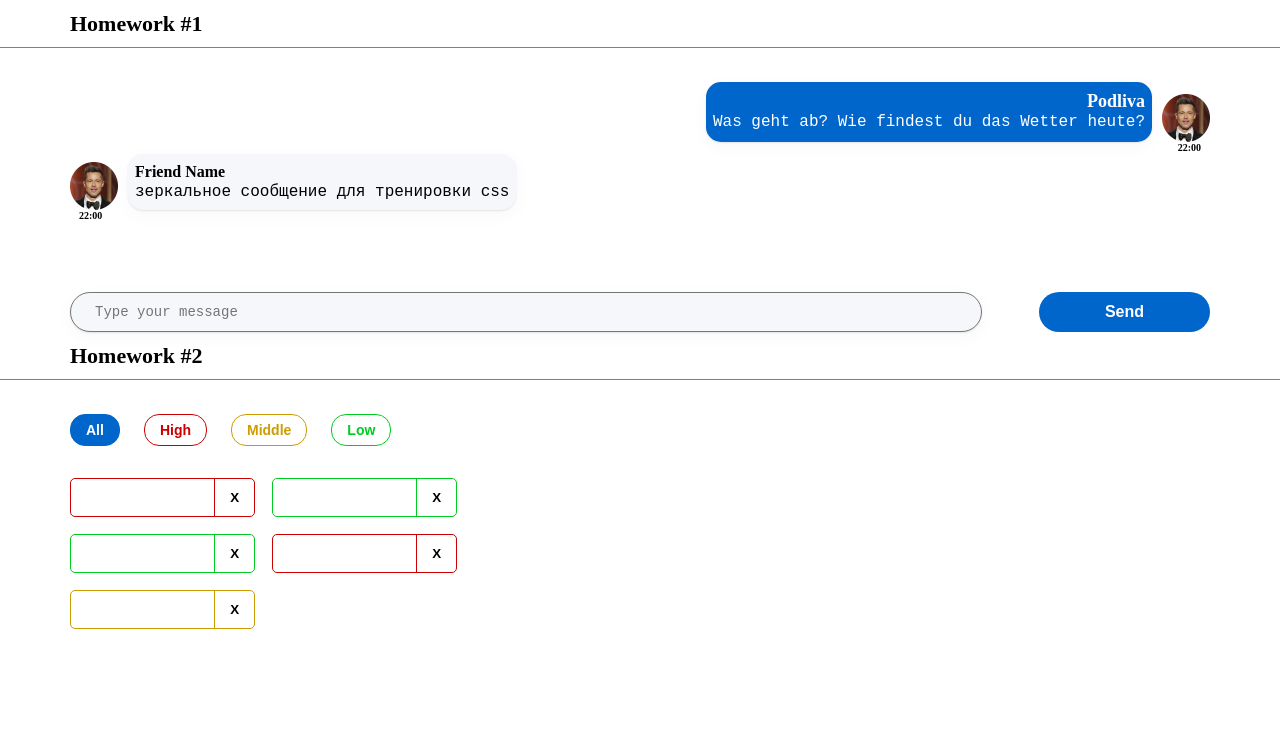
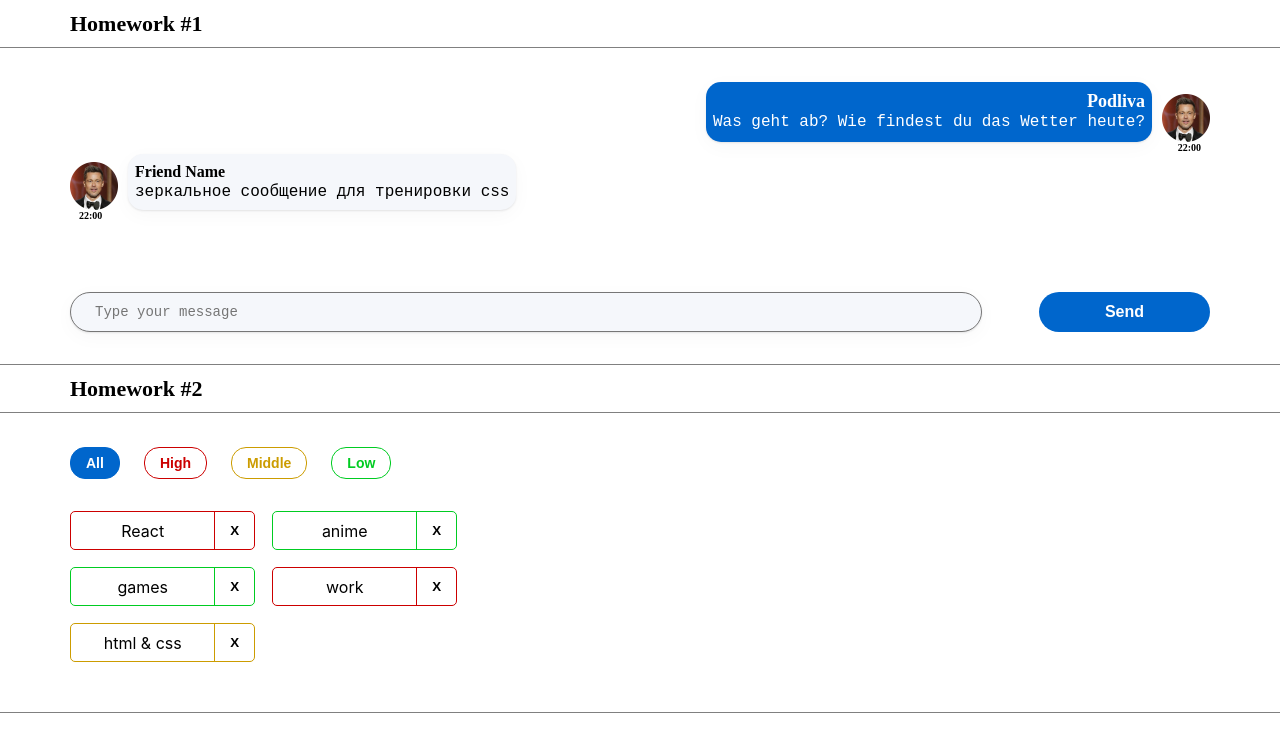
Before and after one commit to BanzoPapperlapapp/hws2, a React (Create React App) app: page / in a window 1280 px wide. Shown: the top 752 px of the page. Built offline with nearby package versions, Linux system fonts and the light colour scheme.

Commit message:
hw2 completed

```diff
--- a/src/s1-main/App.module.css
+++ b/src/s1-main/App.module.css
@@ -6,8 +6,10 @@
 }
 
 .hw {
-    padding: 34px 70px 0 70px;
+    padding: 34px 70px 32px 70px;
     min-width: 100%;
+    min-height: 300px;
+    border-bottom: 1px solid gray;
 }
 
 .hwTitle {
--- a/src/s2-homeworks/hw02/HW2.tsx
+++ b/src/s2-homeworks/hw02/HW2.tsx
@@ -17,16 +17,16 @@
 * */
 
 // types
-export type AffairPriorityType = any // need to fix any
+export type AffairPriorityType = 'high' | 'middle' | 'low'// need to fix any
 export type AffairType = {
-    _id: any // need to fix any
-    name: any // need to fix any
+    _id: number // need to fix any
+    name: string // need to fix any
     priority: AffairPriorityType
 }
 export type FilterType = 'all' | AffairPriorityType
 
 // constants
-const defaultAffairs: any = [ // need to fix any
+const defaultAffairs: AffairType[] = [ // need to fix any
     {_id: 1, name: 'React', priority: 'high'}, // студенты могут изменить содержимое name и количество элементов в массиве, ...priority не менять!
     {_id: 2, name: 'anime', priority: 'low'},
     {_id: 3, name: 'games', priority: 'low'},
@@ -35,23 +35,20 @@
 ]
 
 // pure helper functions
-export const filterAffairs = (affairs: any, filter: any): any => { // need to fix any
-
-
-    return affairs // need to fix
+export const filterAffairs = (affairs: AffairType[], filter: FilterType): AffairType[] => { // need to fix any
+    return filter === 'all' ? affairs : affairs.filter(a => a.priority === filter) // need to fix
 }
-export const deleteAffair = (affairs: any, _id: any): any => { // need to fix any
-
-    return affairs // need to fix
+export const deleteAffair = (affairs: AffairType[], _id: number): AffairType[] => { // need to fix any
+    return affairs.filter(a => a._id !== _id) // need to fix
 }
 
 function HW2() {
-    const [affairs, setAffairs] = useState<any>(defaultAffairs) // need to fix any
+    const [affairs, setAffairs] = useState<AffairType[]>(defaultAffairs) // need to fix any
     const [filter, setFilter] = useState<FilterType>('all')
 
     const filteredAffairs = filterAffairs(affairs, filter)
-    const deleteAffairCallback = (_id: any) => { // need to fix any
-        // need to fix
+    const deleteAffairCallback = (_id: number) => { // need to fix any
+        setAffairs(deleteAffair(affairs,_id))
     }
 
     return (
--- a/src/s2-homeworks/hw02/affairs/Affairs.tsx
+++ b/src/s2-homeworks/hw02/affairs/Affairs.tsx
@@ -1,28 +1,20 @@
-import React from 'react'
+import React, {Dispatch, SetStateAction} from 'react'
 import Affair from './affair/Affair'
 import {AffairType, FilterType} from '../HW2'
 import s from './Affairs.module.css'
 
 type AffairsPropsType = {
-    data: any // need to fix any
-    setFilter: any
-    deleteAffairCallback: any
+    data: AffairType[] // need to fix any
+    setFilter: Dispatch<SetStateAction<FilterType>>
+    deleteAffairCallback: (_id: number) => void
     filter: FilterType
 }
 
 function Affairs(props: AffairsPropsType) {
-    const setAll = () => {
-        // need to fix
-    }
-    const setHigh = () => {
-        // need to fix
-    }
-    const setMiddle = () => {
-        // need to fix
-    }
-    const setLow = () => {
-        // need to fix
-    }
+    const setAll = () => props.setFilter('all')
+    const setHigh = () => props.setFilter('high')
+    const setMiddle = () => props.setFilter('middle')
+    const setLow = () => props.setFilter('low')
 
     const cnAll = s.button + ' ' + s.all + (props.filter === 'all' ? ' ' + s.active : '')
     const cnHigh = s.button + ' ' + s.high + (props.filter === 'high' ? ' ' + s.active : '')
--- a/src/s2-homeworks/hw02/affairs/affair/Affair.tsx
+++ b/src/s2-homeworks/hw02/affairs/affair/Affair.tsx
@@ -6,13 +6,11 @@
 type AffairPropsType = {
     // key не нужно типизировать
     affair: AffairType
-    deleteAffairCallback: any // need to fix any
+    deleteAffairCallback: (_id: number) => void // need to fix any
 }
 
 function Affair(props: AffairPropsType) {
-    const deleteCallback = () => {
-        // need to fix
-    }
+    const deleteCallback = () => props.deleteAffairCallback(props.affair._id)
 
     const nameClass = s.name + ' ' + s2[props.affair.priority]
     const buttonClass = s.closeButton + ' ' + s2[props.affair.priority]
@@ -25,7 +23,7 @@
         >
             <div id={'hw2-name-' + props.affair._id} className={nameClass}>
                 {/*создаёт студент*/}
-
+                <span>{props.affair.name}</span>
                 {/**/}
             </div>
             <div id={'hw2-priority-' + props.affair._id} hidden>
@@ -35,7 +33,7 @@
             <button
                 id={'hw2-button-delete-' + props.affair._id}
                 className={buttonClass}
-                // need to fix
+                onClick={deleteCallback}
 
             >
                 {/*текст кнопки могут изменить студенты*/}
```
